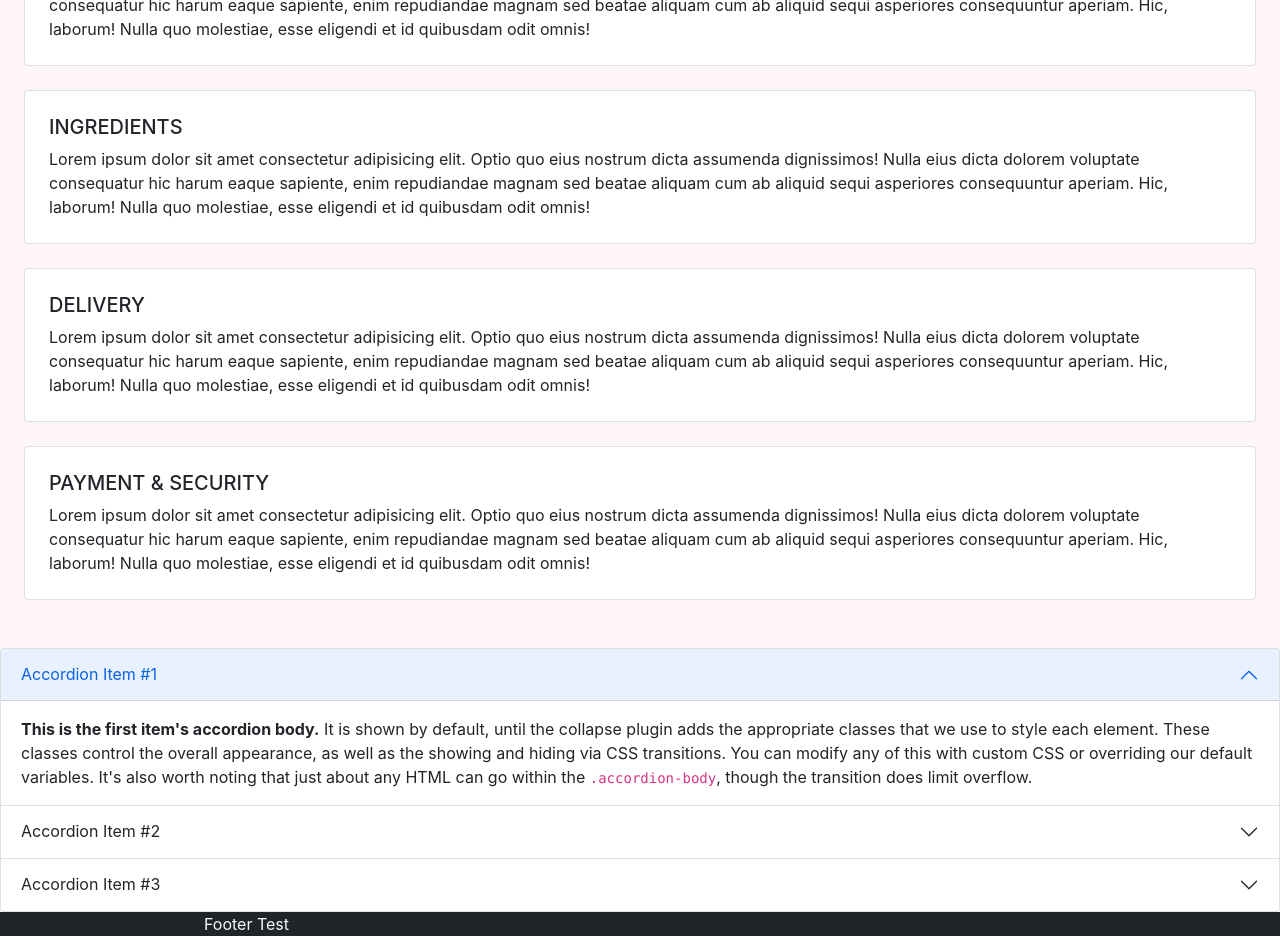
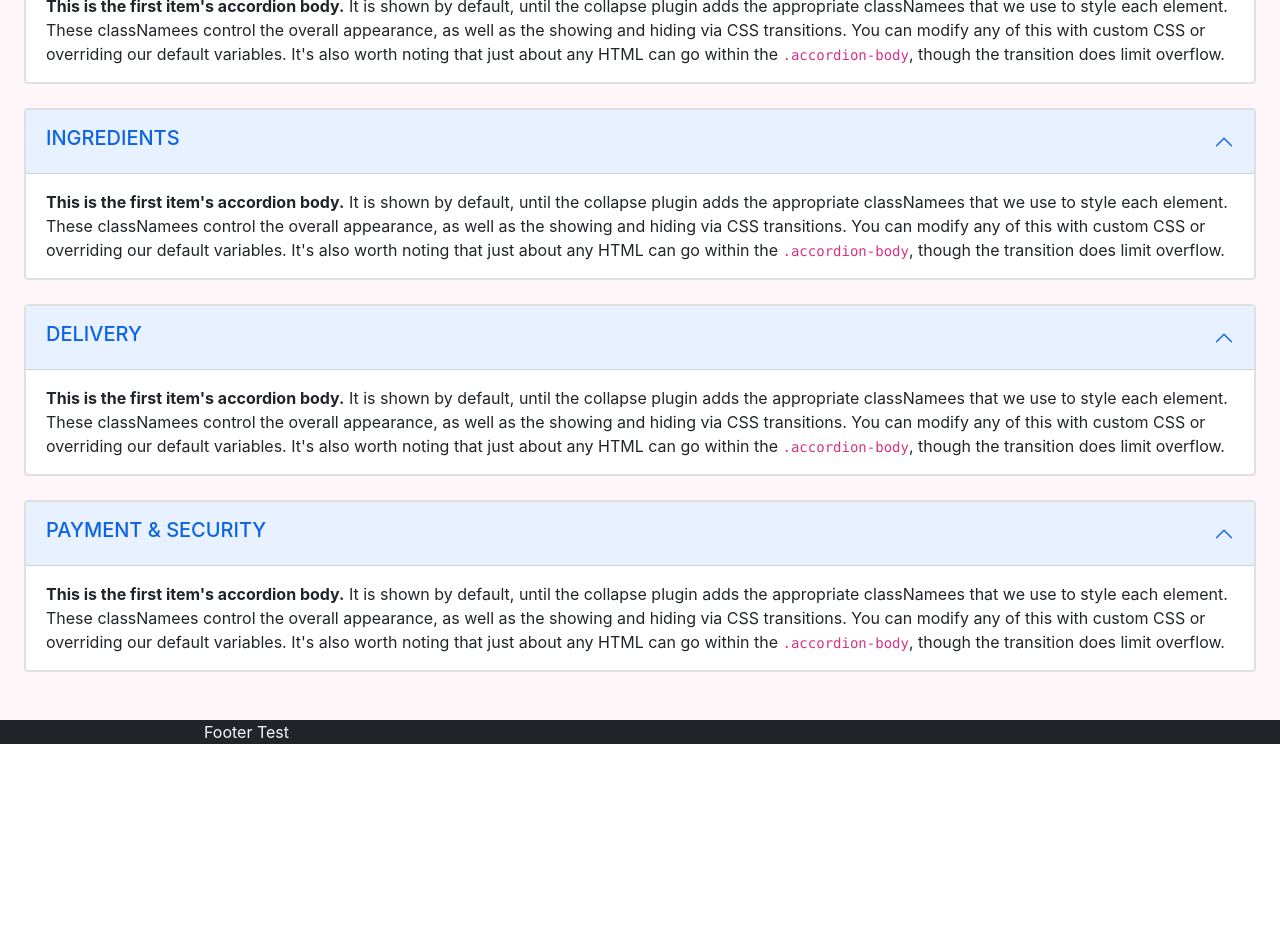
Before and after one commit to Chanwit21/ecommerce-front-end-group-project-cc9, a React (Create React App) app: page /productDescription in a window 1280 px wide. Shown: the part 720-1656 px from the top of the page. After the commit the page ends 1464 px from the top, so only its background shows below. Built offline with nearby package versions, Linux system fonts and the light colour scheme.

Commit message:
css productDescription

```diff
--- a/src/pages/ProductDescription.js
+++ b/src/pages/ProductDescription.js
@@ -46,62 +46,69 @@
         </div>
       </div>
       <div className='p-4' style={{ backgroundColor: '#FEF6F8' }}>
-        <div className="card p-4"> {/* product info*/}
+        <div className="accordion" id="accordionPanelsStayOpenExample">
+          <div className="card "> {/* product info*/}
+            <div className="accordion-item">
+              <h2 className="accordion-header" id="panelsStayOpen-headingOne">
+                <button className="accordion-button" type="button" data-bs-toggle="collapse" data-bs-target="#panelsStayOpen-collapseOne" aria-expanded="true" aria-controls="panelsStayOpen-collapseOne">
                   <h5>PRODUCT INFO</h5>
-          <span>Lorem ipsum dolor sit amet consectetur adipisicing elit. Optio quo eius nostrum dicta assumenda dignissimos! Nulla eius dicta dolorem voluptate consequatur hic harum eaque sapiente, enim repudiandae magnam sed beatae aliquam cum ab aliquid sequi asperiores consequuntur aperiam. Hic, laborum! Nulla quo molestiae, esse eligendi et id quibusdam odit omnis!</span>
-        </div>
-        <div className="card my-4 p-4"> {/* ingreduents*/}
-          <h5>INGREDIENTS</h5>
-          <span>Lorem ipsum dolor sit amet consectetur adipisicing elit. Optio quo eius nostrum dicta assumenda dignissimos! Nulla eius dicta dolorem voluptate consequatur hic harum eaque sapiente, enim repudiandae magnam sed beatae aliquam cum ab aliquid sequi asperiores consequuntur aperiam. Hic, laborum! Nulla quo molestiae, esse eligendi et id quibusdam odit omnis!</span>
-        </div>
-        <div className="card my-4 p-4"> {/*delivery*/}
-          <h5>DELIVERY</h5>
-          <span>Lorem ipsum dolor sit amet consectetur adipisicing elit. Optio quo eius nostrum dicta assumenda dignissimos! Nulla eius dicta dolorem voluptate consequatur hic harum eaque sapiente, enim repudiandae magnam sed beatae aliquam cum ab aliquid sequi asperiores consequuntur aperiam. Hic, laborum! Nulla quo molestiae, esse eligendi et id quibusdam odit omnis!</span>
-        </div>
-        <div className="card my-4 p-4"> {/* payment and security*/}
-          <h5>{`PAYMENT & SECURITY`}</h5>
-          <span>Lorem ipsum dolor sit amet consectetur adipisicing elit. Optio quo eius nostrum dicta assumenda dignissimos! Nulla eius dicta dolorem voluptate consequatur hic harum eaque sapiente, enim repudiandae magnam sed beatae aliquam cum ab aliquid sequi asperiores consequuntur aperiam. Hic, laborum! Nulla quo molestiae, esse eligendi et id quibusdam odit omnis!</span>
-        </div>
-      </div>
-      <div class="accordion" id="accordionPanelsStayOpenExample">
-        <div class="accordion-item">
-          <h2 class="accordion-header" id="panelsStayOpen-headingOne">
-            <button class="accordion-button" type="button" data-bs-toggle="collapse" data-bs-target="#panelsStayOpen-collapseOne" aria-expanded="true" aria-controls="panelsStayOpen-collapseOne">
-              Accordion Item #1
                 </button>
               </h2>
-          <div id="panelsStayOpen-collapseOne" class="accordion-collapse collapse show" aria-labelledby="panelsStayOpen-headingOne">
-            <div class="accordion-body">
-              <strong>This is the first item's accordion body.</strong> It is shown by default, until the collapse plugin adds the appropriate classes that we use to style each element. These classes control the overall appearance, as well as the showing and hiding via CSS transitions. You can modify any of this with custom CSS or overriding our default variables. It's also worth noting that just about any HTML can go within the <code>.accordion-body</code>, though the transition does limit overflow.
+              <div id="panelsStayOpen-collapseOne" className="accordion-collapse collapse show" aria-labelledby="panelsStayOpen-headingOne">
+                <div className="accordion-body">
+                  <strong>This is the first item's accordion body.</strong> It is shown by default, until the collapse plugin adds the appropriate classNamees that we use to style each element. These classNamees control the overall appearance, as well as the showing and hiding via CSS transitions. You can modify any of this with custom CSS or overriding our default variables. It's also worth noting that just about any HTML can go within the <code>.accordion-body</code>, though the transition does limit overflow.
                 </div>
               </div>
             </div>
-        <div class="accordion-item">
-          <h2 class="accordion-header" id="panelsStayOpen-headingTwo">
-            <button class="accordion-button collapsed" type="button" data-bs-toggle="collapse" data-bs-target="#panelsStayOpen-collapseTwo" aria-expanded="false" aria-controls="panelsStayOpen-collapseTwo">
-              Accordion Item #2
+          </div>
+          <div className="card my-4"> {/* ingreduents*/}
+            <div className="accordion-item">
+              <h2 className="accordion-header" id="panelsStayOpen-headingOne">
+                <button className="accordion-button" type="button" data-bs-toggle="collapse" data-bs-target="#panelsStayOpen-collapseTwo" aria-expanded="true" aria-controls="panelsStayOpen-collapseTwo">
+                  <h5>INGREDIENTS</h5>
                 </button>
               </h2>
-          <div id="panelsStayOpen-collapseTwo" class="accordion-collapse collapse" aria-labelledby="panelsStayOpen-headingTwo">
-            <div class="accordion-body">
-              <strong>This is the second item's accordion body.</strong> It is hidden by default, until the collapse plugin adds the appropriate classes that we use to style each element. These classes control the overall appearance, as well as the showing and hiding via CSS transitions. You can modify any of this with custom CSS or overriding our default variables. It's also worth noting that just about any HTML can go within the <code>.accordion-body</code>, though the transition does limit overflow.
+              <div id="panelsStayOpen-collapseTwo" className="accordion-collapse collapse show" aria-labelledby="panelsStayOpen-headingOne">
+                <div className="accordion-body">
+                  <strong>This is the first item's accordion body.</strong> It is shown by default, until the collapse plugin adds the appropriate classNamees that we use to style each element. These classNamees control the overall appearance, as well as the showing and hiding via CSS transitions. You can modify any of this with custom CSS or overriding our default variables. It's also worth noting that just about any HTML can go within the <code>.accordion-body</code>, though the transition does limit overflow.
                 </div>
               </div>
             </div>
-        <div class="accordion-item">
-          <h2 class="accordion-header" id="panelsStayOpen-headingThree">
-            <button class="accordion-button collapsed" type="button" data-bs-toggle="collapse" data-bs-target="#panelsStayOpen-collapseThree" aria-expanded="false" aria-controls="panelsStayOpen-collapseThree">
-              Accordion Item #3
+          </div>
+          <div className="card my-4"> {/*delivery*/}
+            <div className="accordion-item">
+              <h2 className="accordion-header" id="panelsStayOpen-headingOne">
+                <button className="accordion-button" type="button" data-bs-toggle="collapse" data-bs-target="#panelsStayOpen-collapseThree" aria-expanded="true" aria-controls="panelsStayOpen-collapseThree">
+                  <h5>DELIVERY</h5>
                 </button>
               </h2>
-          <div id="panelsStayOpen-collapseThree" class="accordion-collapse collapse" aria-labelledby="panelsStayOpen-headingThree">
-            <div class="accordion-body">
-              <strong>This is the third item's accordion body.</strong> It is hidden by default, until the collapse plugin adds the appropriate classes that we use to style each element. These classes control the overall appearance, as well as the showing and hiding via CSS transitions. You can modify any of this with custom CSS or overriding our default variables. It's also worth noting that just about any HTML can go within the <code>.accordion-body</code>, though the transition does limit overflow.
+              <div id="panelsStayOpen-collapseThree" className="accordion-collapse collapse show" aria-labelledby="panelsStayOpen-headingOne">
+                <div className="accordion-body">
+                  <strong>This is the first item's accordion body.</strong> It is shown by default, until the collapse plugin adds the appropriate classNamees that we use to style each element. These classNamees control the overall appearance, as well as the showing and hiding via CSS transitions. You can modify any of this with custom CSS or overriding our default variables. It's also worth noting that just about any HTML can go within the <code>.accordion-body</code>, though the transition does limit overflow.
+                </div>
+              </div>
+            </div>
+          </div>
+          <div className="card my-4"> {/* payment and security*/}
+            <div className="accordion-item">
+              <h2 className="accordion-header" id="panelsStayOpen-headingOne">
+                <button className="accordion-button" type="button" data-bs-toggle="collapse" data-bs-target="#panelsStayOpen-collapseFour" aria-expanded="true" aria-controls="panelsStayOpen-collapseFour">
+                  <h5>{`PAYMENT & SECURITY`}</h5>
+                </button>
+              </h2>
+              <div id="panelsStayOpen-collapseFour" className="accordion-collapse collapse show" aria-labelledby="panelsStayOpen-headingOne">
+                <div className="accordion-body">
+                  <strong>This is the first item's accordion body.</strong> It is shown by default, until the collapse plugin adds the appropriate classNamees that we use to style each element. These classNamees control the overall appearance, as well as the showing and hiding via CSS transitions. You can modify any of this with custom CSS or overriding our default variables. It's also worth noting that just about any HTML can go within the <code>.accordion-body</code>, though the transition does limit overflow.
                 </div>
               </div>
             </div>
           </div>
         </div>
+      </div>
+
+
+
+    </div >
   )
 }
 
```
Lines whose indentation alone changed are shown as unchanged.
